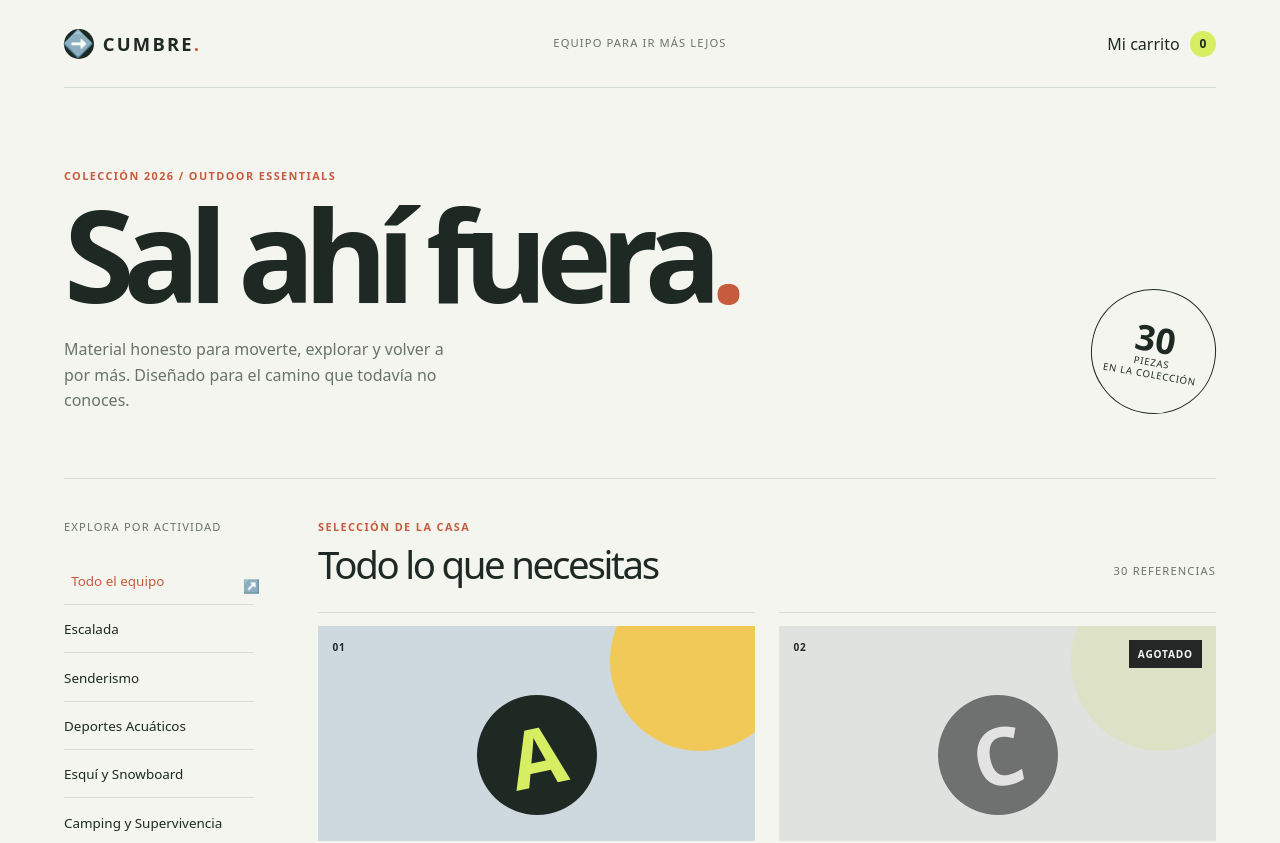
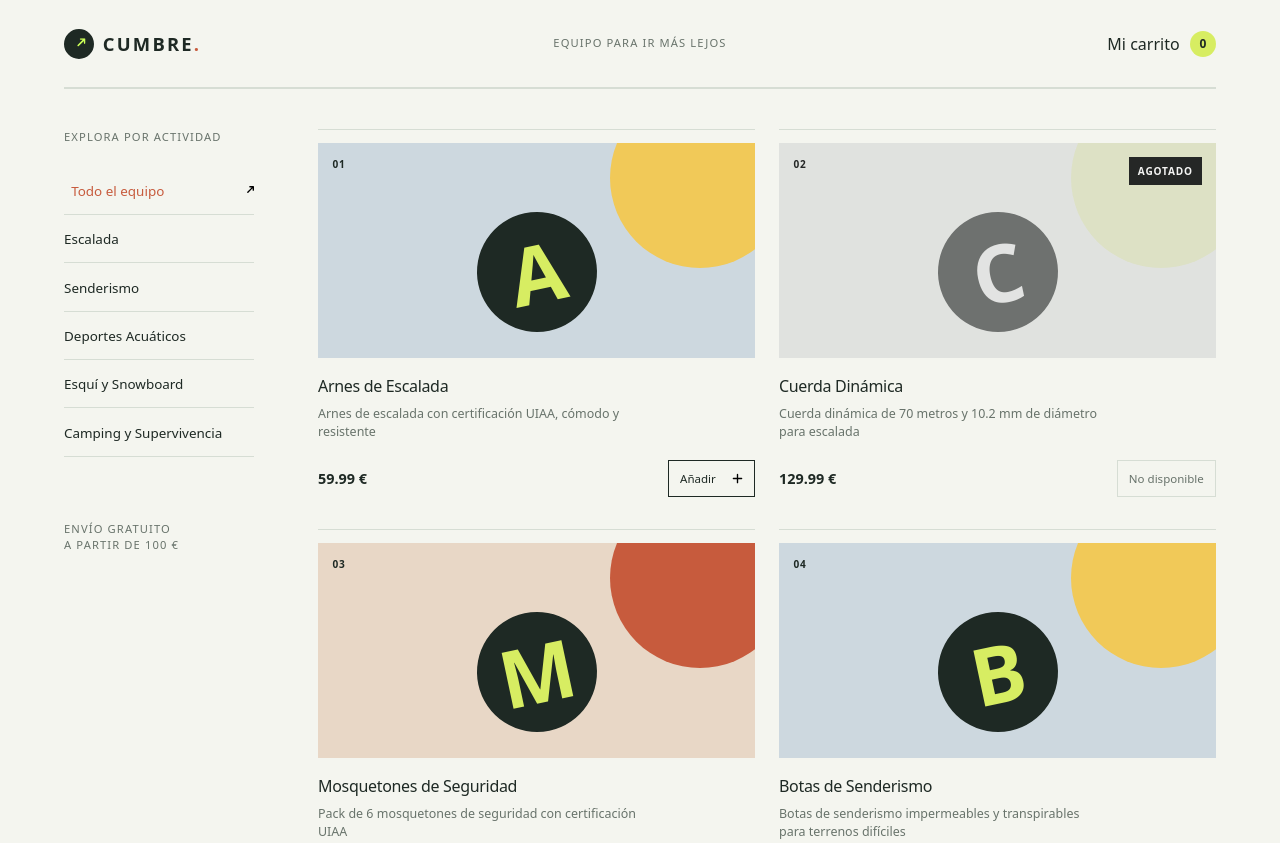
Before and after one commit to Qv1ko/ejercicio-curso-angular-moderno, an Angular app: page / in a window 1280 px wide. Shown: the top 843 px of the page. Built offline with nearby package versions, Linux system fonts and the light colour scheme; data requests are answered from the project's data file.

Commit message:
feat: replace app icons with public assets

```diff
--- a/src/app/product-list/product-list.html
+++ b/src/app/product-list/product-list.html
@@ -1,7 +1,9 @@
 <main class="catalog-shell">
   <header class="site-header">
     <a class="brand" routerLink="/" aria-label="Cumbre, página principal">
-      <span class="brand-mark" aria-hidden="true">↗</span>
+      <span class="brand-mark" aria-hidden="true">
+        <img src="/arrow-up-right.svg" alt="" />
+      </span>
       <span>CUMBRE<span class="brand-dot">.</span></span>
     </a>
 
@@ -12,21 +14,6 @@
       <span class="cart-count">{{ cartCount() }}</span>
     </button>
   </header>
-
-  <section class="hero" aria-labelledby="page-title">
-    <div class="hero-copy">
-      <p class="eyebrow">Colección 2026 / Outdoor essentials</p>
-      <h1 id="page-title">Sal ahí fuera<span>.</span></h1>
-      <p class="hero-description">
-        Material honesto para moverte, explorar y volver a por más. Diseñado para el camino que
-        todavía no conoces.
-      </p>
-    </div>
-    <div class="hero-stamp" aria-hidden="true">
-      <span>30</span>
-      <small>piezas<br />en la colección</small>
-    </div>
-  </section>
 
   <div class="catalog-layout">
     <aside class="filters" aria-label="Filtrar por categoría">
@@ -39,7 +26,7 @@
           (click)="selectSport(null)"
         >
           <span>Todo el equipo</span>
-          <span class="category-arrow">↗</span>
+          <img class="category-arrow" src="/arrow-up-right.svg" alt="" />
         </button>
         @for (sport of sports(); track sport.id) {
         <button
@@ -49,7 +36,7 @@
           (click)="selectSport(sport.id)"
         >
           <span>{{ sport.nombre }}</span>
-          <span class="category-arrow">↗</span>
+          <img class="category-arrow" src="/arrow-up-right.svg" alt="" />
         </button>
         }
       </nav>
@@ -57,14 +44,6 @@
     </aside>
 
     <section class="products-section" aria-labelledby="products-title">
-      <div class="section-heading">
-        <div>
-          <p class="eyebrow">Selección de la casa</p>
-          <h2 id="products-title">Todo lo que necesitas</h2>
-        </div>
-        <span class="product-total">{{ filteredProducts().length }} referencias</span>
-      </div>
-
       @if (isLoading()) {
       <div class="status-message" role="status">Cargando equipo...</div>
       } @else if (hasError()) {
@@ -102,7 +81,7 @@
               >
                 <span>{{ product.stock === 0 ? 'No disponible' : 'Añadir' }}</span>
                 @if (product.stock > 0) {
-                <span aria-hidden="true">+</span>
+                <img class="add-icon" src="/plus.svg" alt="" aria-hidden="true" />
                 }
               </button>
             </div>
```
